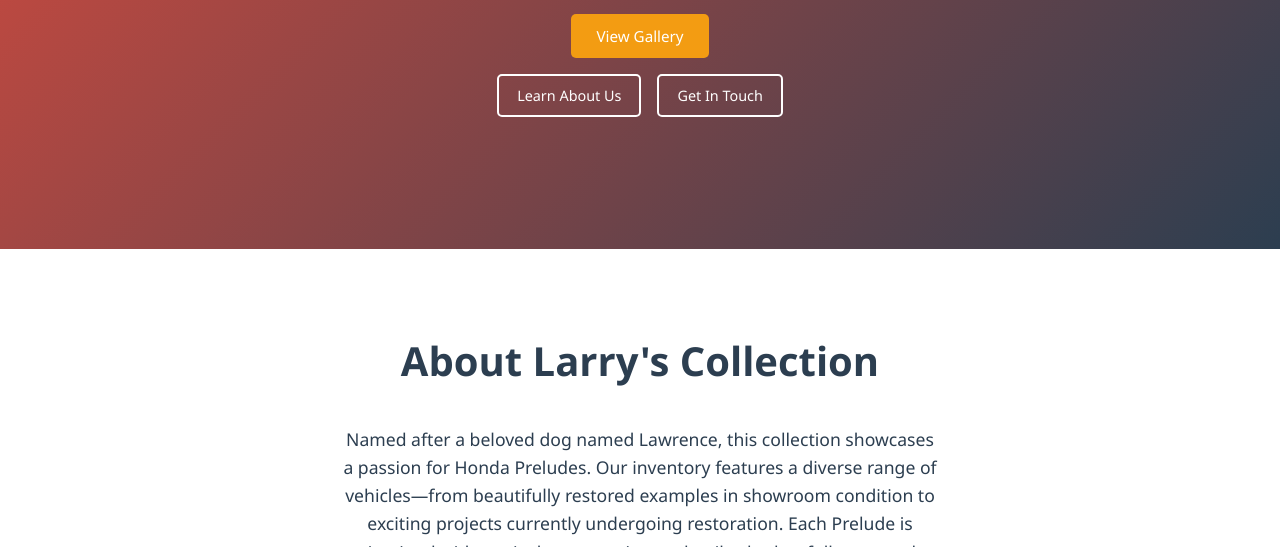
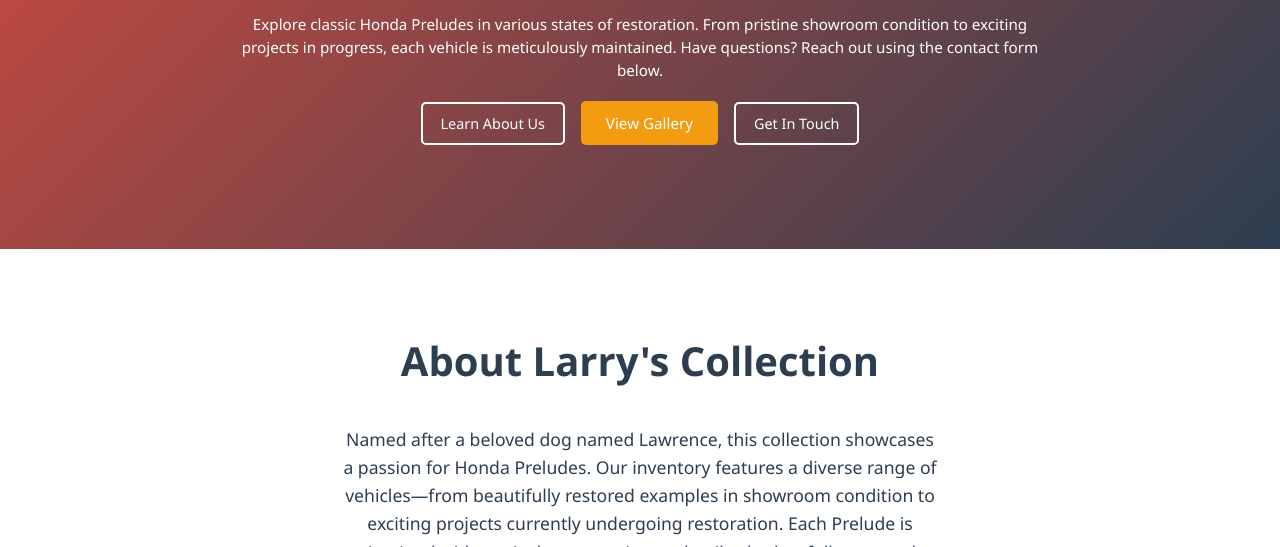
Before and after one commit to vrsp05/Larrys-Honda, a website: page index.html in a window 1280 px wide. Shown: the part 553-1100 px from the top of the page. Drawn offline with Linux system fonts and the light colour scheme.

Commit message:
updated size of logo

```diff
--- a/css/styles.css
+++ b/css/styles.css
@@ -134,7 +134,7 @@
 }
 
 .hero-logo {
-    height: 120px;
+    height: 235px;
     width: auto;
     max-width: 300px;
     object-fit: contain;
@@ -169,6 +169,7 @@
     transition: transform 0.3s ease, box-shadow 0.3s ease;
     animation: fadeInUp 0.8s ease 0.4s backwards;
     font-size: 0.95rem;
+    order: 2;
 }
 
 .cta-button:hover {
@@ -181,8 +182,17 @@
     display: flex;
     gap: 1rem;
     justify-content: center;
+    align-items: center;
     flex-wrap: wrap;
     animation: fadeInUp 0.8s ease 0.6s backwards;
+}
+
+.hero-links .cta-link:first-child {
+    order: 1;
+}
+
+.hero-links .cta-link:last-child {
+    order: 3;
 }
 
 .cta-link {
--- a/index.html
+++ b/index.html
@@ -35,9 +35,9 @@
             <div class="hero-description">
                 <p>Explore classic Honda Preludes in various states of restoration. From pristine showroom condition to exciting projects in progress, each vehicle is meticulously maintained. Have questions? Reach out using the contact form below.</p>
             </div>
-            <a href="#gallery" class="cta-button">View Gallery</a>
             <div class="hero-links">
                 <a href="#about" class="cta-link">Learn About Us</a>
+                <a href="#gallery" class="cta-button">View Gallery</a>
                 <a href="#contact" class="cta-link">Get In Touch</a>
             </div>
         </div>
```
